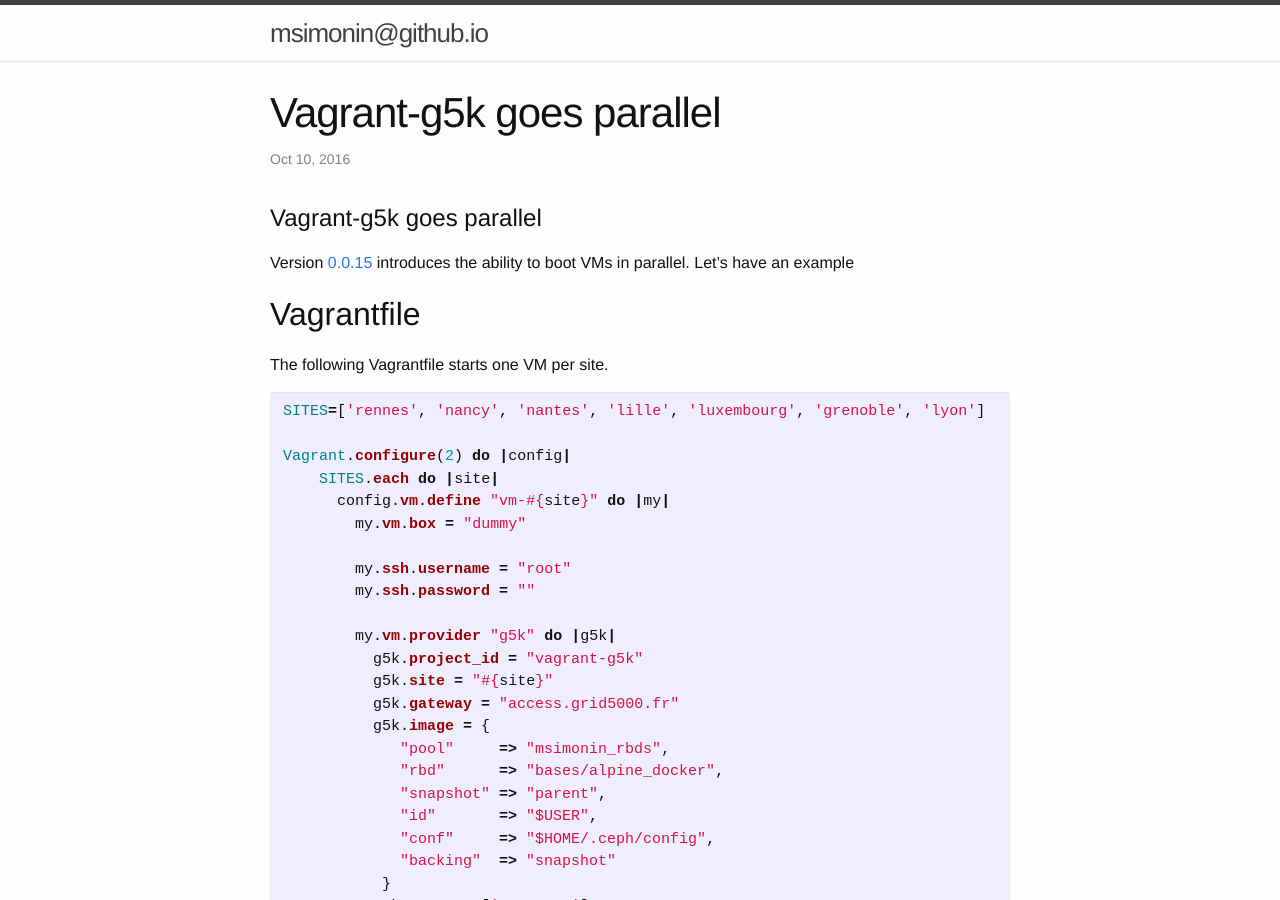
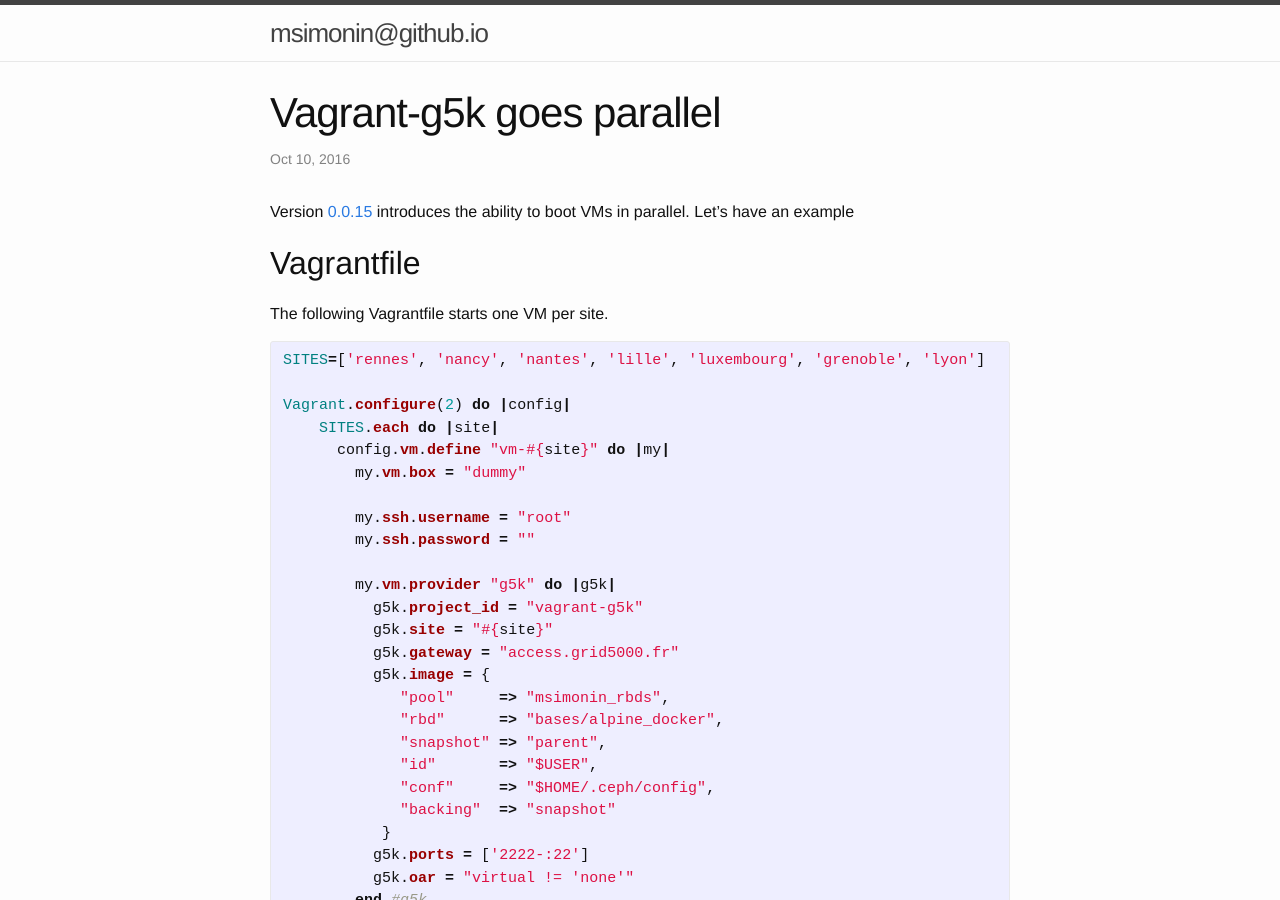
Before and after one commit to msimonin/msimonin.github.io, a Jekyll site: the page built from _posts/2016-10-10-vagrant-g5k-goes-parallel.md, in a window 1280 px wide and 900 px high. Built offline with Jekyll 4.4.1, drawn with Linux system fonts in a browser that asks for light colours.

Commit message:
remove subtitle
M

```diff
--- a/_posts/2016-10-10-vagrant-g5k-goes-parallel.md
+++ b/_posts/2016-10-10-vagrant-g5k-goes-parallel.md
@@ -4,8 +4,6 @@
 date:   2016-10-10 6:30:00
 categories:
 ---
-
-# Vagrant-g5k goes parallel
 
 Version [0.0.15](https://github.com/msimonin/vagrant-g5k/tree/0.0.15) introduces the ability to boot VMs in parallel. Let's have an example
 
```
